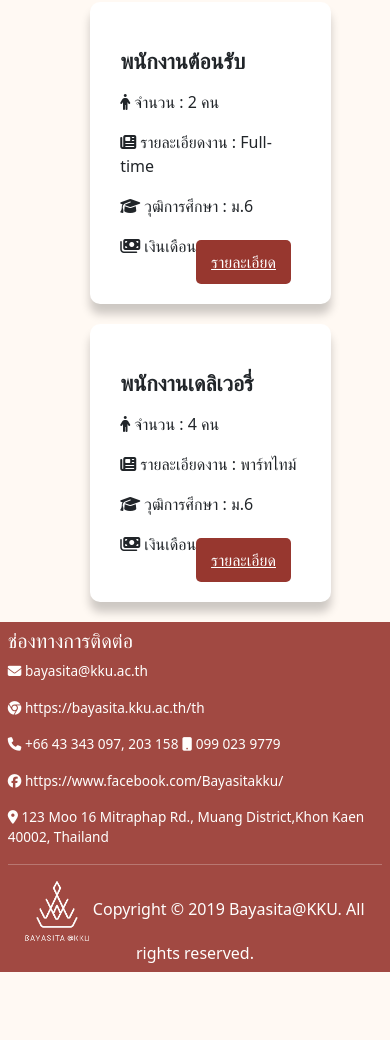
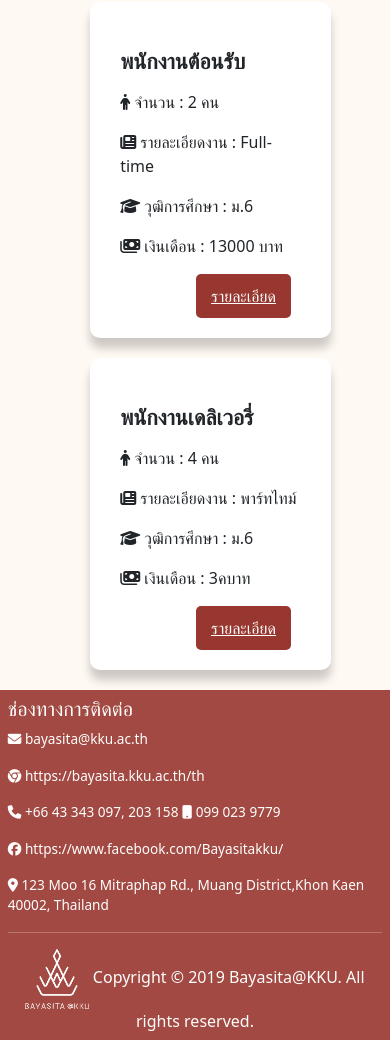
Before and after one commit to namxsw/project, a PHP site: page / in a window 390 px wide. Shown: the part 723-1763 px from the top of the page. Before the commit the page ends 1695 px from the top, so only its background shows below. Run offline with PHP 8.4, Linux system fonts and the light colour scheme; data comes from the database, SQL or seed files in the repository; some libraries are stand-ins or nearby versions; some web fonts are replaced.

Commit message:
05/11/2565

```diff
--- a/css/user_Home.css
+++ b/css/user_Home.css
@@ -176,6 +176,14 @@
         width: 78% !important;
     }
 
+    .post{
+        margin-bottom: 50px !important;
+    }
+
+    .btn-detail{
+       position:block;
+    }
+
 }
 
 
--- a/index.php
+++ b/index.php
@@ -113,9 +113,11 @@
                     <tr>
                         <div class="post">
                             <p class="section-ap">
-                            <h4><b>
+                            <h4>
+                                <b>
                                     <td><?php echo $row['Job_Type']; ?>
-                                </b></h4>
+                                </b>
+                            </h4>
                             </td>
                             </p>
                             <p class="section-ap"><i class="fa-solid fa-person"></i> จำนวน : <td><?php echo $row['Job_Amount']; ?></td>
```
